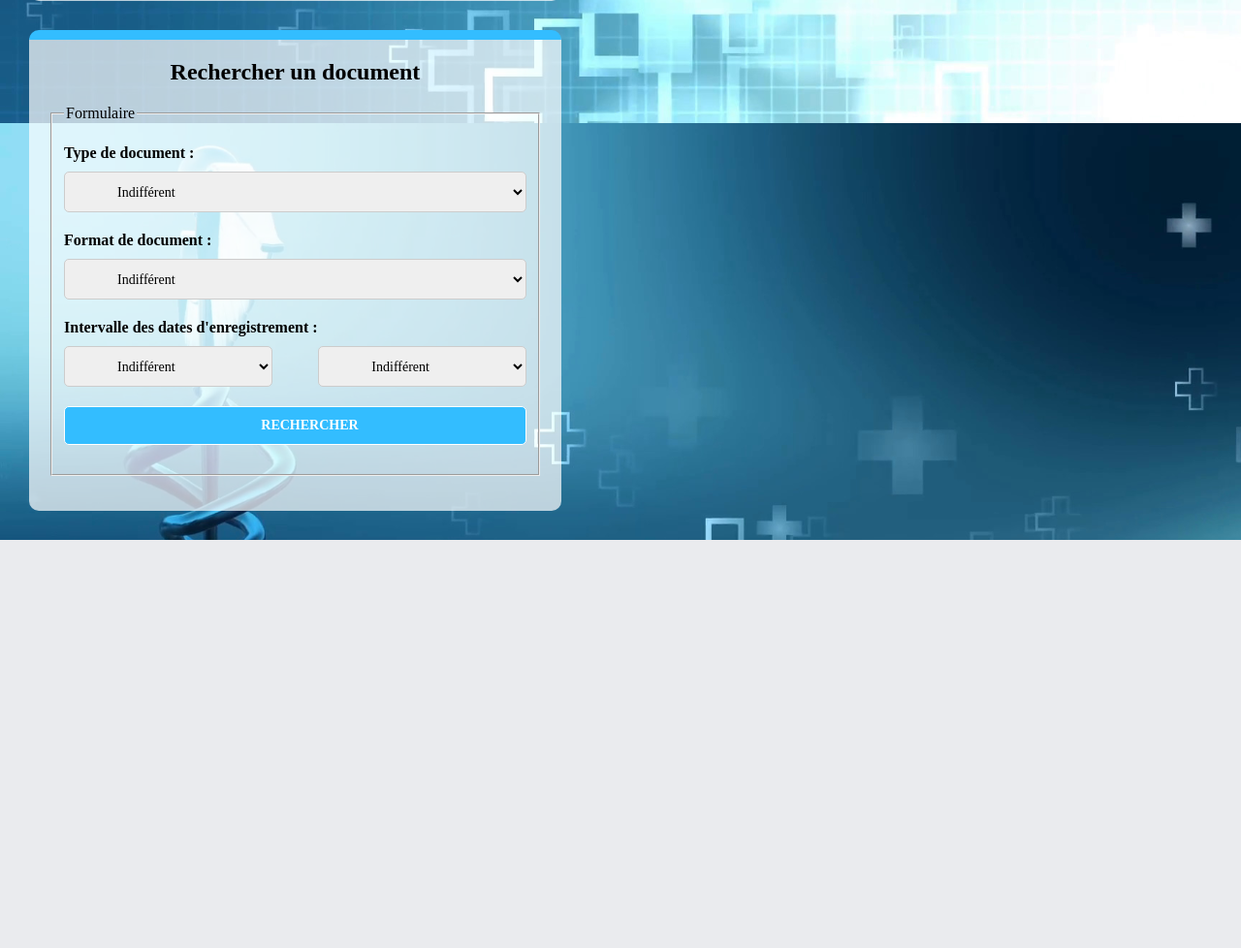
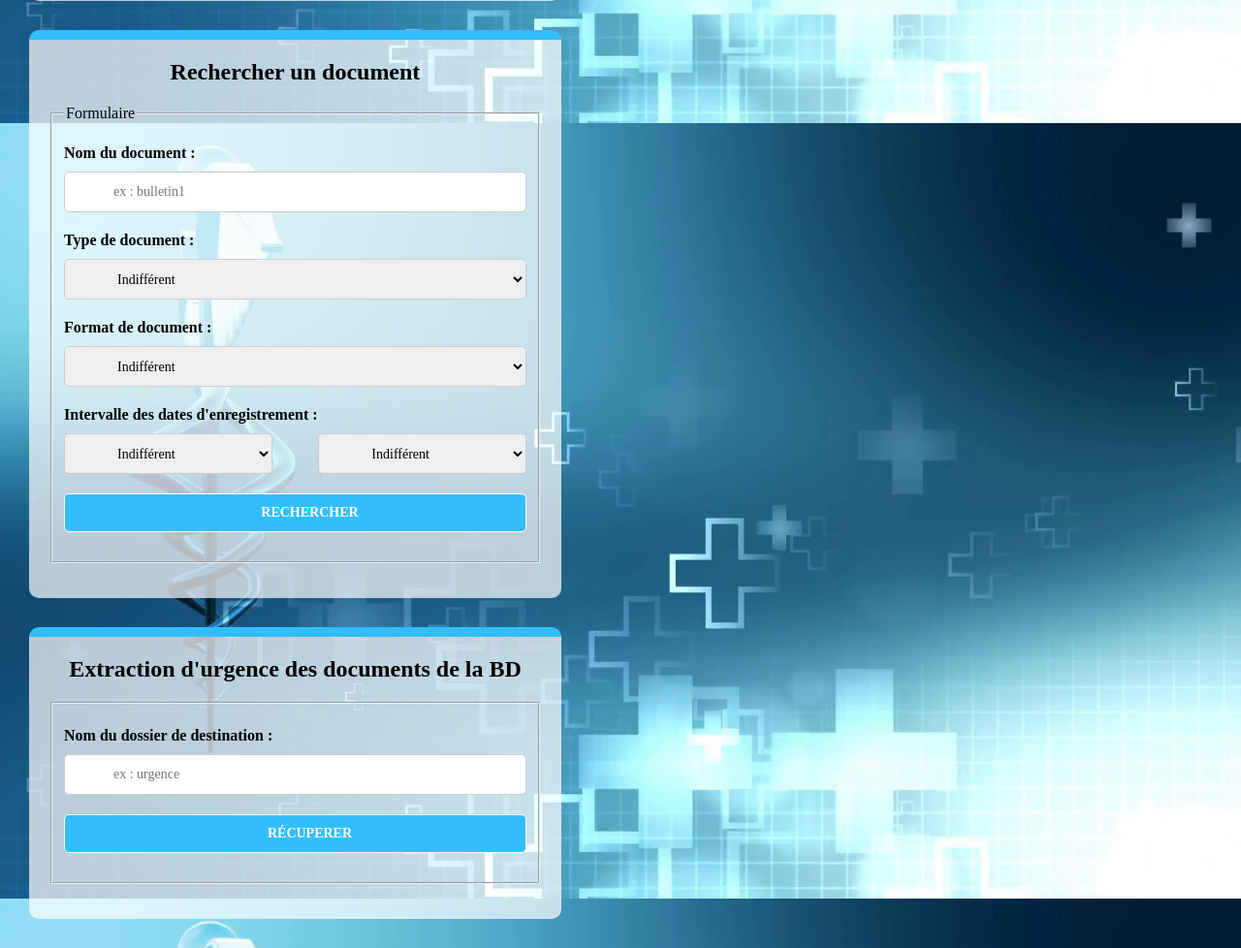
Before and after one commit to omranhaidari/hopital_client_serveur, a PHP site: page / in a window 1280 px wide. Shown: the part 673-1651 px from the top of the page at 97% size. Before the commit the page ends 1230 px from the top, so only its background shows below. Run offline with PHP 8.4, Linux system fonts and the light colour scheme; data comes from the database, SQL or seed files in the repository; tables that the repository leaves empty hold one stand-in row (values such as "Sample post").

Commit message:
Ajout extraction fichiers + recherche document par nom

```diff
--- a/fiche_patient.php
+++ b/fiche_patient.php
@@ -7,7 +7,7 @@
 
 		echo'
 		<div id="celluleDroite">
-			<button onclick="history.go(-1);" id="backButton">Retour</button>
+			<button onclick="history.go(-2);" id="backButton">Retour</button>
 			<h2>Fiche détaillée du patient</h2>
 
 			<table>
@@ -106,9 +106,6 @@
 			</div>';
 		}
 
-
-
-
 		// Enregistrement des documents
 	    echo'
 	    <div id="celluleDroite">
@@ -126,6 +123,7 @@
 			echo'
 	        <form action="upload.php" method="post" enctype="multipart/form-data" class="formulaire">
 				<fieldset>
+					</br>
 			        <h4>Fichier :</h4>
 			        <input type="file" name="file" id="file" required>
 
@@ -145,7 +143,7 @@
 
 					<input id="param" name="param" type="hidden" value="'.$_GET['param'].'">
 
-			        <input type="submit" name="submit" value="Upload" id="submit">
+			        <input type="submit" name="submit" value="Envoyer" id="submit">
 			        <p><strong>Note:</strong> Seuls les formats .jpg, .jpeg, .gif, .png et .pdf sont autorisés jusqu\'à une taille maximale de 10 Mo.</p>
 		        </fieldset>
 	    	</form>
--- a/index.php
+++ b/index.php
@@ -7,7 +7,7 @@
 		<meta charset="utf-8"/>
 		<link href="css/style.css" rel="stylesheet">
 		<title>Hôpital Didier LEFEBVRE</title>
-		<h1>Hôpital Didier LEFEBVRE</h1>
+		<a href="index.php"><h1>Hôpital Didier LEFEBVRE</h1></a>
 	<head>';
 
 	// include : inclut le contenu d'un autre fichier appelé, mais ne provoque pas d'erreur bloquante si le fichier appelé est indisponible (le reste du code est exécuté).
@@ -21,6 +21,8 @@
 					include_once('recherche_patient.php');
 
 					include_once('recherche_document.php');
+
+					include_once('urgence.php');
 				echo'
 			</div>
 
--- a/recherche_document.php
+++ b/recherche_document.php
@@ -15,6 +15,15 @@
 	$requete = "SELECT DISTINCT document.nom_fichier, document.type, document.format, document.date FROM patient, document WHERE patient.code = document.code_patient ";
 
 	if(isset($_POST['rechercher_document'])) {
+
+		// Récupération des noms, types, formats et dates d'enregistrement des documents correspondants grâce au type de document.
+		$nomDocument = utf8_decode($_POST['nomDocument']);
+		$nomDocument = htmlspecialchars($nomDocument); // pour sécuriser le formulaire contre les intrusions html
+		$nomDocument = strip_tags($nomDocument); // pour supprimer les balises html dans la requête
+
+		if($nomDocument != null) {
+			$requete = $requete."AND document.nom_fichier LIKE '".$nomDocument."%' ";
+		}
 
 		// Récupération des noms, types, formats et dates d'enregistrement des documents correspondants grâce au type de document.
 		$typeDocument = utf8_decode($_POST['typeDocument']);
@@ -49,6 +58,10 @@
 			<fieldset>
 
 				<legend>Formulaire</legend></br>';
+				// Nom du document
+				echo'
+				<h4>Nom du document :</h4>
+				<input type="text" name="nomDocument" id="nomDocument" placeholder="ex : bulletin1"/></br>';
 
 				// Type de document
 				echo'
--- /dev/null
+++ b/urgence.php
@@ -0,0 +1,49 @@
+<?php
+
+	// Connexion à la base de données.
+	try{
+		$bdd = new PDO('mysql:host=localhost;dbname=hopital_php; charset=utf8', 'user1', 'hcetylop');
+		$bdd->setAttribute(PDO::ATTR_ERRMODE, PDO::ERRMODE_WARNING);
+	}catch (Exception $e){
+        die('Erreur : ' . $e->getMessage());
+	}
+
+	if(isset($_POST['recuperer'])) {
+		$id=32;
+		$reponse = $bdd->query('select nom_fichier,contenu FROM document') or die("Error query failed");
+
+		$nomDossier = utf8_decode($_POST['nom_dossier']);
+		$nomDossier = htmlspecialchars($nomDossier); // pour sécuriser le formulaire contre les intrusions html
+		$nomDossier = strip_tags($nomDossier); // pour supprimer les balises html dans la requête
+
+		$directoryName = 'C:/'.$nomDossier.'/'; // Windows
+		// $directoryName = '/'.$_GET['nom_dossier'].'/'; // Mac OS
+
+		// Vérification si le dossier existe déjà.
+		if(!is_dir($directoryName)){
+			// Si le dossier n'existe pas, on le créé.
+			mkdir($directoryName, 0755);
+		}
+
+		while($donnees = $reponse->fetch()){
+			$b=$donnees['contenu'];
+			$a=$donnees['nom_fichier'];
+			file_put_contents($directoryName.$a,$b);
+		}
+	}
+
+	echo'
+	<div id="celluleGauche">
+		<h2>Extraction d&apos;urgence des documents de la BD</h2>
+		<form action="index.php" method="post" class="formulaire">
+			<fieldset>
+			</br>
+			<h4>Nom du dossier de destination :</h4>
+			<input type="text" name="nom_dossier" placeholder="ex : urgence" required/>
+			<input type="submit" name="recuperer" value="Récuperer" id="submit">
+			</fieldset>
+		</form>
+	</div>';
+
+
+?>
```
Also changed, not shown: 1 other file.
